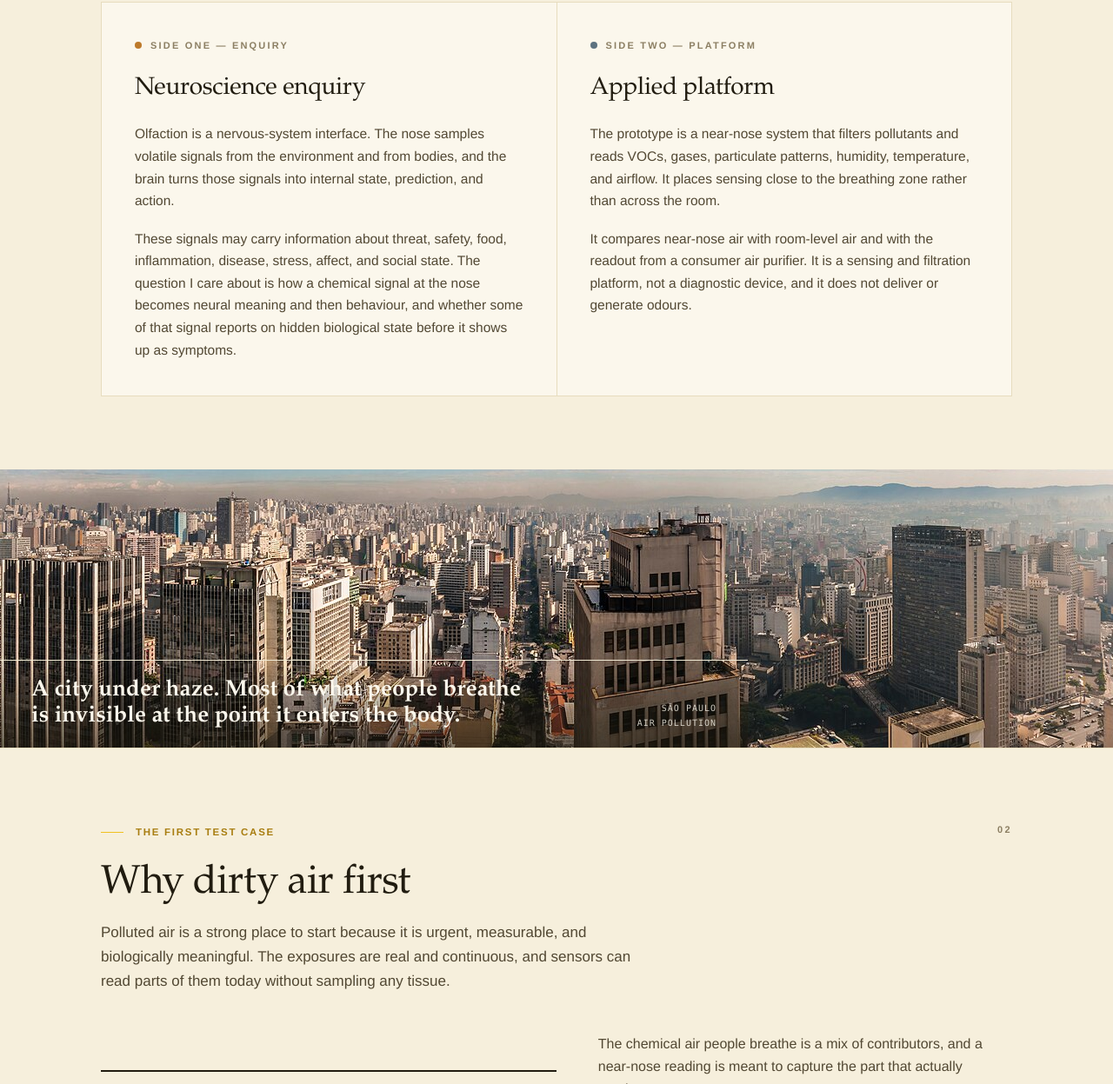
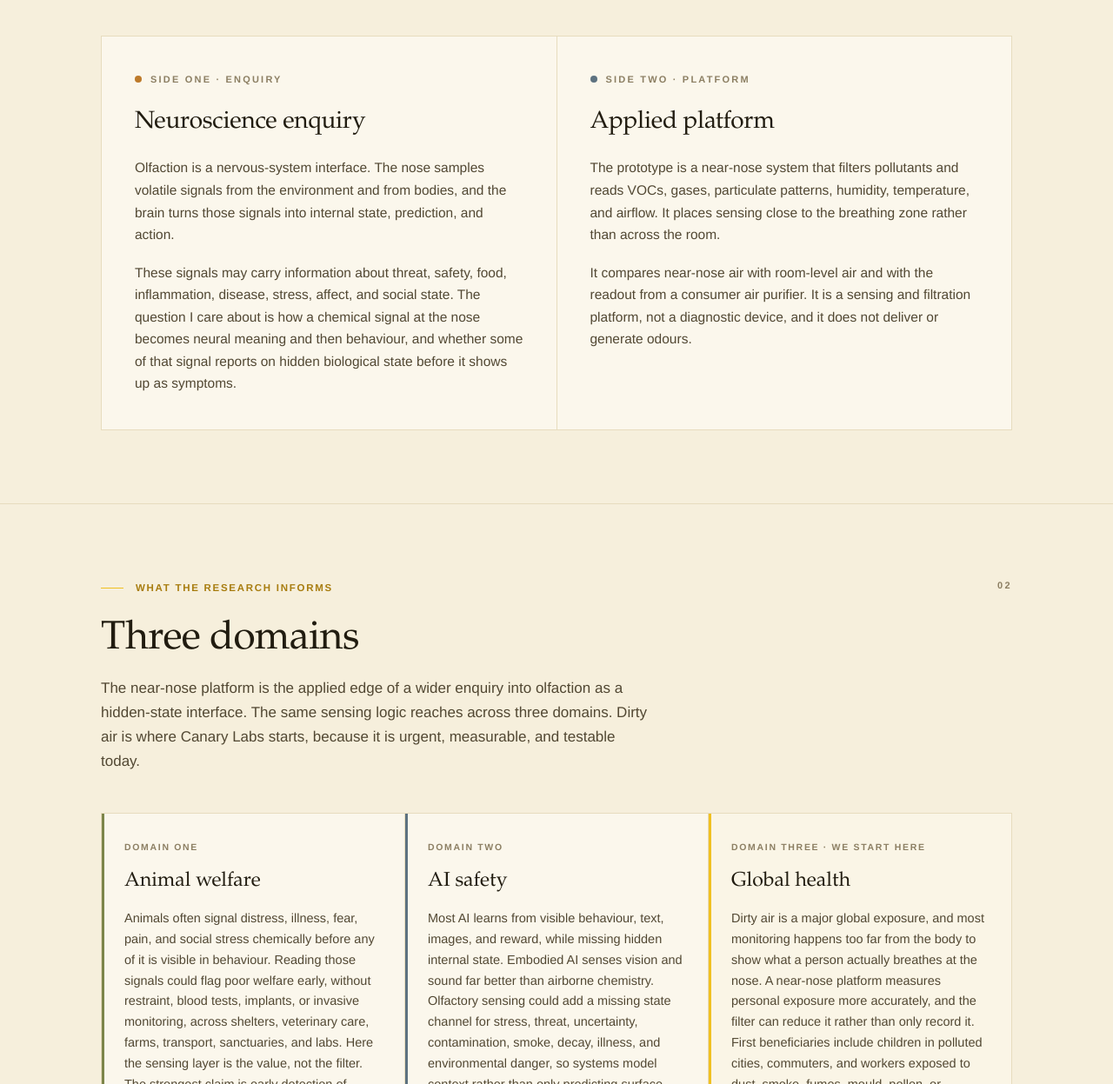
Before and after one commit to hildieleyser/canary, a plain HTML site: page index.html in a window 1280 px wide. Shown: the part 1553-2800 px from the top of the page at 87% size. Drawn offline with Linux system fonts and the light colour scheme.

Commit message:
Rebrand to Canary Labs and add explicit three-domain section
Adds an explicit Three domains section (animal welfare, AI safety,
global health) and renames the brand to Canary Labs throughout.
Replaces stray em dashes with middots.

Co-Authored-By: Claude Opus 4.8 (1M context) <noreply@anthropic.com>

```diff
--- a/index.html
+++ b/index.html
@@ -3,7 +3,7 @@
 <head>
 <meta charset="UTF-8">
 <meta name="viewport" content="width=device-width, initial-scale=1.0">
-<title>Canary — Near-Nose Sensing for Harmful Air Exposure</title>
+<title>Canary Labs · Near-Nose Sensing for Harmful Air Exposure</title>
 <style>
   :root {
     --paper: #f6efdc;
@@ -345,11 +345,12 @@
 <header class="topbar">
   <div class="topbar-inner">
     <div class="brand">
-      <span class="logo serif">Canary</span>
+      <span class="logo serif">Canary Labs</span>
       <span class="tagline">Personal Air Sentinels</span>
     </div>
     <nav class="menu">
       <a href="#sides">Two sides</a>
+      <a href="#domains">Domains</a>
       <a href="#exposure">Exposure</a>
       <a href="#measurement">Measurement</a>
       <a href="#device">Device</a>
@@ -364,7 +365,7 @@
 <section class="hero" style="border-top:none;">
   <div class="wrap">
     <p class="kicker">Neuroscience-led · Early feasibility project</p>
-    <h1 class="serif">Canary</h1>
+    <h1 class="serif">Canary <em>Labs</em></h1>
     <p class="full-title">Near-Nose Sensing for Harmful Air Exposure</p>
     <p class="sub">A neuroscience-led platform for filtering and reading the chemical air people actually breathe.</p>
     <p class="body">Dirty air is not only an environmental background. It enters through the nose and lungs, and it may affect respiratory health, immune function, development, learning, affect, and long-term brain health. This project asks whether we can measure exposure closer to the body, and whether olfaction can be used as a way to study how chemical signals become biological state and action.</p>
@@ -398,16 +399,46 @@
     </div>
     <div class="two-col">
       <div class="panel neuro">
-        <p class="pk"><span class="dot"></span>Side one — Enquiry</p>
+        <p class="pk"><span class="dot"></span>Side one · Enquiry</p>
         <h3>Neuroscience enquiry</h3>
         <p>Olfaction is a nervous-system interface. The nose samples volatile signals from the environment and from bodies, and the brain turns those signals into internal state, prediction, and action.</p>
         <p>These signals may carry information about threat, safety, food, inflammation, disease, stress, affect, and social state. The question I care about is how a chemical signal at the nose becomes neural meaning and then behaviour, and whether some of that signal reports on hidden biological state before it shows up as symptoms.</p>
       </div>
       <div class="panel applied">
-        <p class="pk"><span class="dot"></span>Side two — Platform</p>
+        <p class="pk"><span class="dot"></span>Side two · Platform</p>
         <h3>Applied platform</h3>
         <p>The prototype is a near-nose system that filters pollutants and reads VOCs, gases, particulate patterns, humidity, temperature, and airflow. It places sensing close to the breathing zone rather than across the room.</p>
         <p>It compares near-nose air with room-level air and with the readout from a consumer air purifier. It is a sensing and filtration platform, not a diagnostic device, and it does not deliver or generate odours.</p>
+      </div>
+    </div>
+  </div>
+</section>
+
+<section id="domains">
+  <div class="wrap">
+    <div class="sec-head">
+      <div class="left">
+        <p class="eyebrow">What the research informs</p>
+        <h2 class="serif">Three domains</h2>
+        <p class="dek">The near-nose platform is the applied edge of a wider enquiry into olfaction as a hidden-state interface. The same sensing logic reaches across three domains. Dirty air is where Canary Labs starts, because it is urgent, measurable, and testable today.</p>
+      </div>
+      <span class="idx">02</span>
+    </div>
+    <div class="compare">
+      <div class="item" style="box-shadow: inset 3px 0 0 var(--sage);">
+        <p class="dist">Domain one</p>
+        <h3 class="serif">Animal welfare</h3>
+        <p>Animals often signal distress, illness, fear, pain, and social stress chemically before any of it is visible in behaviour. Reading those signals could flag poor welfare early, without restraint, blood tests, implants, or invasive monitoring, across shelters, veterinary care, farms, transport, sanctuaries, and labs. Here the sensing layer is the value, not the filter. The strongest claim is early detection of suffering before it becomes obvious.</p>
+      </div>
+      <div class="item" style="box-shadow: inset 3px 0 0 var(--slate);">
+        <p class="dist">Domain two</p>
+        <h3 class="serif">AI safety</h3>
+        <p>Most AI learns from visible behaviour, text, images, and reward, while missing hidden internal state. Embodied AI senses vision and sound far better than airborne chemistry. Olfactory sensing could add a missing state channel for stress, threat, uncertainty, contamination, smoke, decay, illness, and environmental danger, so systems model context rather than only predicting surface behaviour. The claim is a new sensory channel for safer embodied AI, not a solution to AI safety.</p>
+      </div>
+      <div class="item near">
+        <p class="dist">Domain three · we start here</p>
+        <h3 class="serif">Global health</h3>
+        <p>Dirty air is a major global exposure, and most monitoring happens too far from the body to show what a person actually breathes at the nose. A near-nose platform measures personal exposure more accurately, and the filter can reduce it rather than only record it. First beneficiaries include children in polluted cities, commuters, and workers exposed to dust, smoke, fumes, mould, pollen, or combustion products.</p>
       </div>
     </div>
   </div>
@@ -431,7 +462,7 @@
         <h2 class="serif">Why dirty air first</h2>
         <p class="dek">Polluted air is a strong place to start because it is urgent, measurable, and biologically meaningful. The exposures are real and continuous, and sensors can read parts of them today without sampling any tissue.</p>
       </div>
-      <span class="idx">02</span>
+      <span class="idx">03</span>
     </div>
 
     <div class="stat-row">
@@ -477,7 +508,7 @@
         <h2 class="serif">Measured too far away</h2>
         <p class="dek">Air quality is usually reported at the room, street, or city level. That is useful for policy and for averages, but the biological question is what reaches the breathing zone. A child near traffic, a worker near fumes, or someone in a smoky room can have a very different exposure from the room average, and that difference is exactly the air that reaches the nose and lungs.</p>
       </div>
-      <span class="idx">03</span>
+      <span class="idx">04</span>
     </div>
     <div class="compare">
       <div class="item room">
@@ -507,7 +538,7 @@
         <h2 class="serif">Device layout</h2>
         <p class="dek">A small near-nose unit draws breathing-zone air across a layered filter and a set of sensors, corrects the readings for humidity and temperature, and logs the result alongside readings from a room sensor and an air purifier. The schematic shows the air path and the data path.</p>
       </div>
-      <span class="idx">04</span>
+      <span class="idx">05</span>
     </div>
 
     <div class="figwrap">
@@ -560,7 +591,7 @@
 
           <rect class="bx" x="320" y="146" width="216" height="44" rx="3" fill="#f3e6cd"/>
           <text x="332" y="167" class="tl">VOC / gas sensor layer</text>
-          <text x="332" y="182" class="sl">VOCs, NO₂, CO₂, O₃ — 22 channels</text>
+          <text x="332" y="182" class="sl">VOCs, NO₂, CO₂, O₃ · 22 channels</text>
 
           <rect class="bx" x="320" y="200" width="216" height="44" rx="3" fill="#fbf7ec"/>
           <text x="332" y="221" class="tl">Humidity &amp; temperature</text>
@@ -685,7 +716,7 @@
         <h2 class="serif">Olfaction as an interface</h2>
         <p class="dek">What makes smell unusual is its wiring. Most senses are relayed through the thalamus before they reach awareness. Olfaction has a faster, more direct route into limbic structures, which is part of why an odour can shift affect before it is consciously named. Reading the chemical air is a way to study that mapping.</p>
       </div>
-      <span class="idx">05</span>
+      <span class="idx">06</span>
     </div>
 
     <div class="figwrap">
@@ -757,7 +788,7 @@
         <h2 class="serif">The first pilot</h2>
         <p class="dek">The first experiment places the three sensor positions side by side under safe indoor-air conditions and asks whether the near-nose reading differs from the room and purifier readings, and whether those differences track what people report.</p>
       </div>
-      <span class="idx">06</span>
+      <span class="idx">07</span>
     </div>
     <div class="pilot-grid">
       <div class="panel">
@@ -795,7 +826,7 @@
         <h2 class="serif">Choosing a first use case</h2>
         <p class="dek">The matrix scores candidate directions on the factors that decide whether a use case is worth starting with. Scores are qualitative and provisional, meant to order the options rather than grade them precisely.</p>
       </div>
-      <span class="idx">07</span>
+      <span class="idx">08</span>
     </div>
     <div class="table-scroll">
       <table class="matrix">
@@ -856,7 +887,7 @@
         <p class="eyebrow">Sources</p>
         <h2 class="serif">References</h2>
       </div>
-      <span class="idx">08</span>
+      <span class="idx">09</span>
     </div>
 
     <p class="ref-group-title">Air pollution and brain health</p>
@@ -921,7 +952,7 @@
 <footer>
   <div class="wrap">
     <div class="f-inner">
-      <span class="f-brand serif">Canary</span>
+      <span class="f-brand serif">Canary Labs</span>
       <p>Near-Nose Sensing for Harmful Air Exposure. An early feasibility project: a concept note for prototyping and pilot work. No disease diagnosis claims are made, and no odour is delivered.<br><br>Images via Wikimedia Commons: yellow canary (<em>Crithagra flaviventris</em>) by Timothy Whitehead, CC BY 4.0; São Paulo air pollution by Wilfredor, CC0; London Underground by Josh Wilburne, CC0; HEPA and carbon filter by Home Air Quality Guides, CC BY-SA 2.0.</p>
     </div>
   </div>
```
Also changed, not shown: 1 other file.
